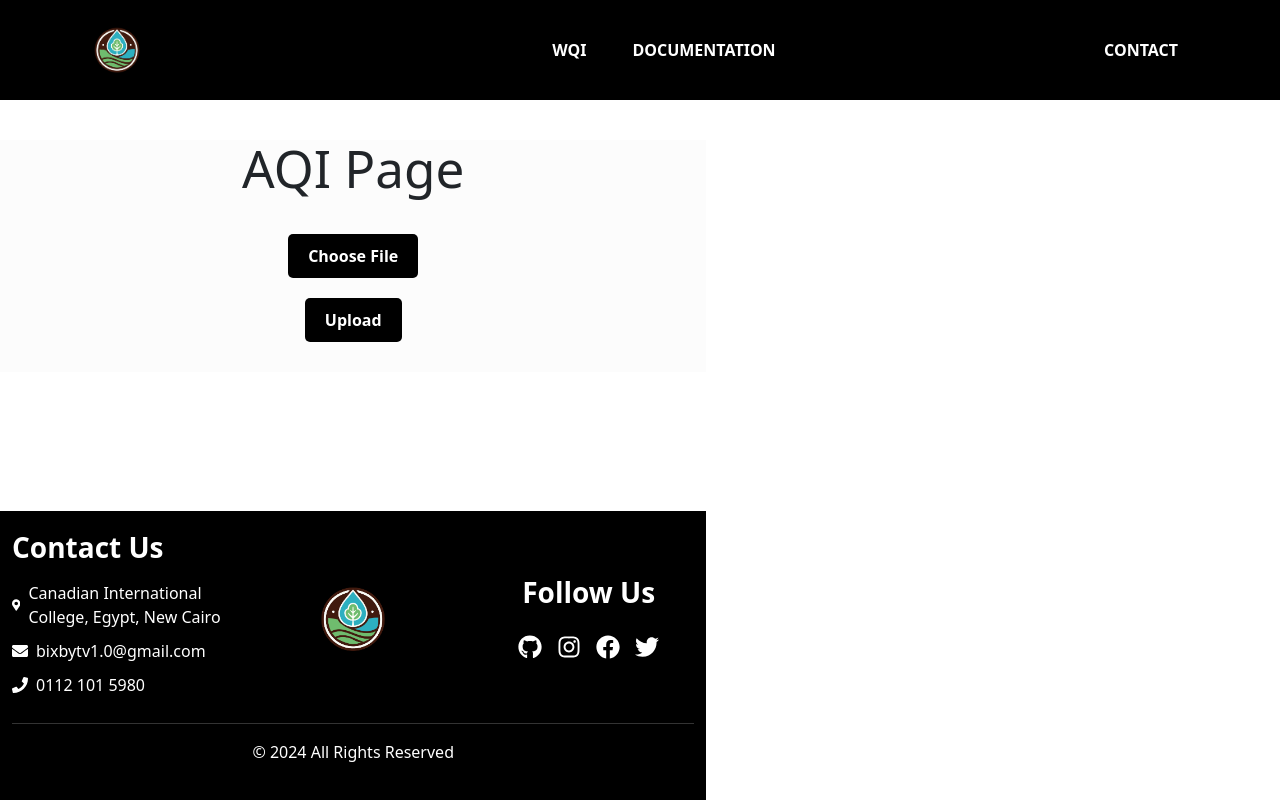
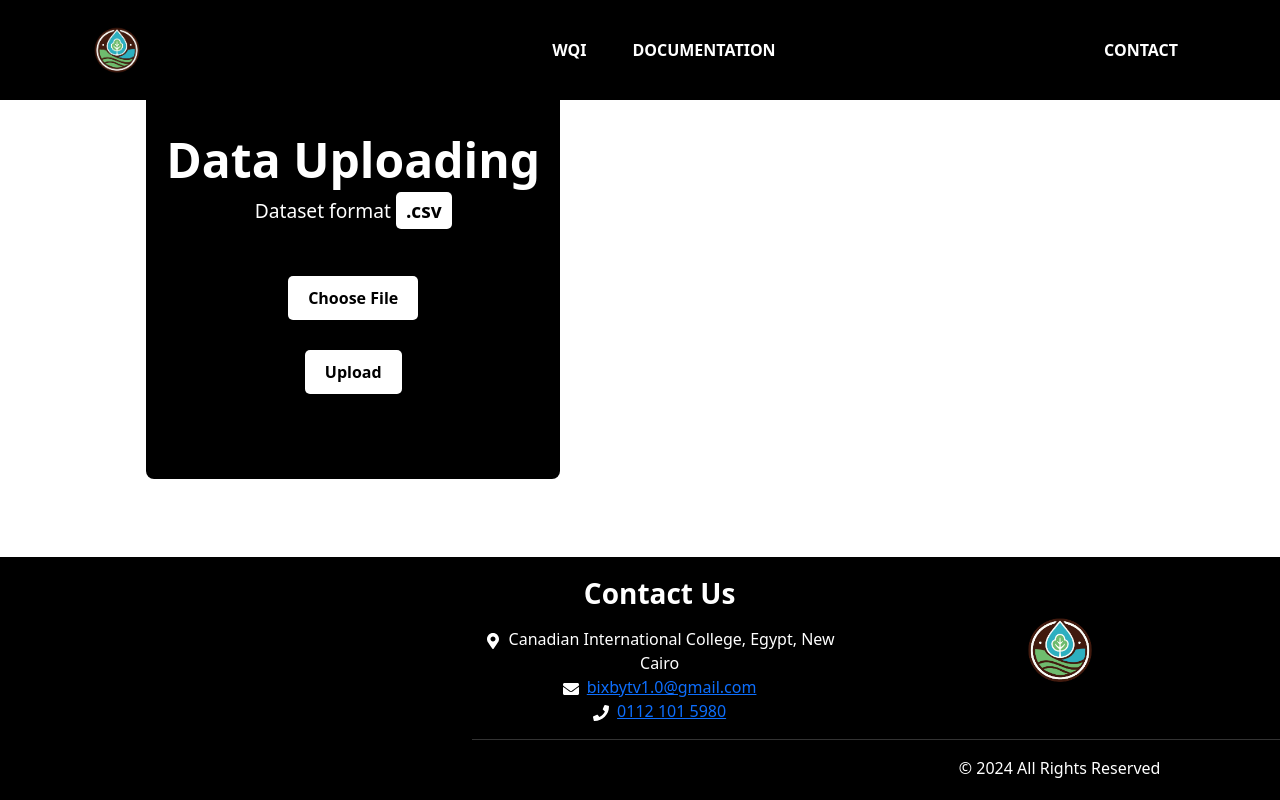
Before and after one commit to Ahmed-Tarek-Abdellatif/ecovision-webapp, a React (Vite) app: page /aqi in a window 1280 px wide. Built offline with nearby package versions, Linux system fonts and the light colour scheme.

Commit message:
code cleanup

```diff
--- a/src/App.css
+++ b/src/App.css
@@ -62,24 +62,27 @@ html {
   background-color: black;
   color: white;
   padding: 20px 0;
+  text-align: center;
+  width: 300%;
+  flex-shrink: 0; /* Prevents the footer from shrinking */
 }
 
-.footer-container a {
-  color: white;
-  text-decoration: none;
-  transition: color 0.3s ease;
+.footer-container .container {
+  max-width: 1200px;
+  margin: 0 auto;
+}
+
+.footer-container .row {
+  display: flex;
+  flex-wrap: wrap;
+  justify-content: space-between;
+  align-items: center;
 }
 
 .footer-logo {
   width: 100px;
   height: auto;
   margin: 0 auto;
-}
-
-.contact-item {
-  margin-bottom: 10px;
-  display: flex;
-  align-items: center;
 }
 
 .social-icons {
@@ -90,6 +93,7 @@ html {
 
 .social-icons a {
   font-size: 1.5rem;
+  color: white;
   transition: color 0.3s ease;
 }
 
@@ -100,6 +104,10 @@ html {
 hr {
   border-color: white;
   opacity: 0.2;
+}
+
+p {
+  margin: 0;
 }
 /*#endregion */
 
@@ -299,3 +307,188 @@ hr {
   font-size: 16px;
 }
 /*#endregion */
+
+/*#region AQI Section */
+.aqi-section {
+  background: #000000; /* Black background */
+  color: #ffffff; /* White text */
+  padding: 40px 20px;
+  text-align: center;
+  border-radius: 8px;
+  display: flex; /* Use flexbox for centering */
+  flex-direction: column; /* Stack content vertically */
+  justify-content: center; /* Center content vertically */
+  align-items: center; /* Center content horizontally */
+  min-height: 50vh; /* Ensure the section takes the full height of the viewport */
+  margin: 0; /* Remove any default margin */
+}
+
+.aqi-title {
+  font-size: 3rem;
+  font-weight: bold;
+  margin-bottom: 10px;
+  color: #ffffff; /* White text */
+}
+
+.aqi-subtitle {
+  font-size: 1.2rem;
+  margin-bottom: 20px;
+  color: #ffffff; /* White text */
+}
+
+.format-tag {
+  background: #ffffff; /* White background */
+  color: #000000; /* Black text */
+  padding: 5px 10px;
+  border-radius: 5px;
+  font-weight: bold;
+}
+
+.upload-container {
+  display: flex;
+  justify-content: center; /* Center horizontally */
+  align-items: center; /* Center vertically */
+  gap: 10px;
+  margin-bottom: 20px;
+}
+
+.upload-button {
+  background: #ffffff; /* White background */
+  color: #000000; /* Black text */
+  padding: 10px 20px;
+  border-radius: 5px;
+  font-size: 16px;
+  font-weight: bold;
+  cursor: pointer;
+  border: none;
+}
+
+.upload-button:hover {
+  background: #d3d3d3; /* Light grey background */
+  color: #000000; /* Black text */
+}
+
+.aqi-table {
+  display: flex;
+  flex-direction: column;
+  align-items: center;
+  margin-top: 20px;
+}
+
+.aqi-row {
+  display: flex;
+  justify-content: center;
+  gap: 10px;
+  margin-bottom: 10px;
+}
+
+.aqi-cell {
+  background: #ffffff; /* White background */
+  color: #000000; /* Black text */
+  padding: 10px 20px;
+  border-radius: 5px;
+  font-weight: bold;
+  text-align: center;
+  min-width: 100px;
+}
+/*#endregion */
+
+/*#region Calculator */
+.calculator-section {
+  background: #f0f0f0; /* Light grey background */
+  padding: 40px 20px;
+  text-align: center;
+  border-radius: 8px;
+  display: flex; /* Use flexbox for layout */
+  flex-direction: column; /* Stack content vertically */
+  justify-content: center; /* Center content vertically */
+  align-items: center; /* Center content horizontally */
+  min-height: 50vh; /* Ensure the section takes the full height of the viewport */
+}
+.calculator-container {
+  display: flex;
+  justify-content: space-between;
+  align-items: center;
+  background: linear-gradient(to bottom, #e9f0c8, #c8e6c9);
+  padding: 40px;
+  border-radius: 10px;
+  box-shadow: 0 4px 8px rgba(0, 0, 0, 0.1);
+}
+
+.calculator-left {
+  flex: 1;
+}
+
+.calculator-image {
+  width: 100%;
+  border-radius: 10px;
+}
+
+.calculator-right {
+  flex: 1;
+  padding: 20px;
+}
+
+.calculator-title {
+  font-size: 2.5rem;
+  font-weight: bold;
+  margin-bottom: 20px;
+  color: #000000;
+}
+
+.calculator-description {
+  font-size: 1.2rem;
+  margin-bottom: 30px;
+  color: #4e524f;
+}
+
+.calculator-inputs {
+  display: flex;
+  flex-direction: column;
+  gap: 20px;
+  margin-bottom: 20px;
+}
+
+.input-group {
+  display: flex;
+  flex-direction: column;
+}
+
+.input-group label {
+  font-size: 1rem;
+  margin-bottom: 5px;
+  color: #000000;
+}
+
+.input-group input {
+  padding: 10px;
+  border: 1px solid #ccc;
+  border-radius: 5px;
+  font-size: 1rem;
+}
+
+.calculate-button {
+  background: #4caf50;
+  color: #ffffff;
+  padding: 10px 20px;
+  border: none;
+  border-radius: 5px;
+  font-size: 1rem;
+  cursor: pointer;
+  transition: background 0.3s ease;
+}
+
+.calculate-button:hover {
+  background: #45a049;
+}
+
+.result {
+  margin-top: 20px;
+  font-size: 1.2rem;
+  color: #000000;
+}
+
+.result h3 {
+  margin-bottom: 10px;
+}
+/*#endregion */
--- a/src/pages/AQI.jsx
+++ b/src/pages/AQI.jsx
@@ -29,8 +29,11 @@ function AQI() {
   };
 
   return (
-    <div className="home-container">
-      <h1>AQI Page</h1>
+    <div className="aqi-section">
+      <h1 className="aqi-title">Data Uploading</h1>
+      <p className="aqi-subtitle">
+        Dataset format <span className="format-tag">.csv</span>
+      </p>
       <div className="upload-container">
         <input
           type="file"
@@ -46,25 +49,26 @@ function AQI() {
           Upload
         </button>
       </div>
+
       {data.length > 0 && (
-        <table className="data-table">
-          <thead>
-            <tr>
-              {Object.keys(data[0]).map((key) => (
-                <th key={key}>{key}</th>
+        <div className="aqi-table">
+          <div className="aqi-row">
+            {Object.keys(data[0]).map((key, index) => (
+              <div key={index} className="aqi-cell">
+                {key}
+              </div>
+            ))}
+          </div>
+          {data.map((row, rowIndex) => (
+            <div key={rowIndex} className="aqi-row">
+              {Object.values(row).map((value, colIndex) => (
+                <div key={colIndex} className="aqi-cell">
+                  {value}
+                </div>
               ))}
-            </tr>
-          </thead>
-          <tbody>
-            {data.map((row, index) => (
-              <tr key={index}>
-                {Object.values(row).map((value, i) => (
-                  <td key={i}>{value}</td>
-                ))}
-              </tr>
-            ))}
-          </tbody>
-        </table>
+            </div>
+          ))}
+        </div>
       )}
     </div>
   );
```
Also changed, not shown: src/pages/Calculator.jsx (added, +71 -0 lines).
